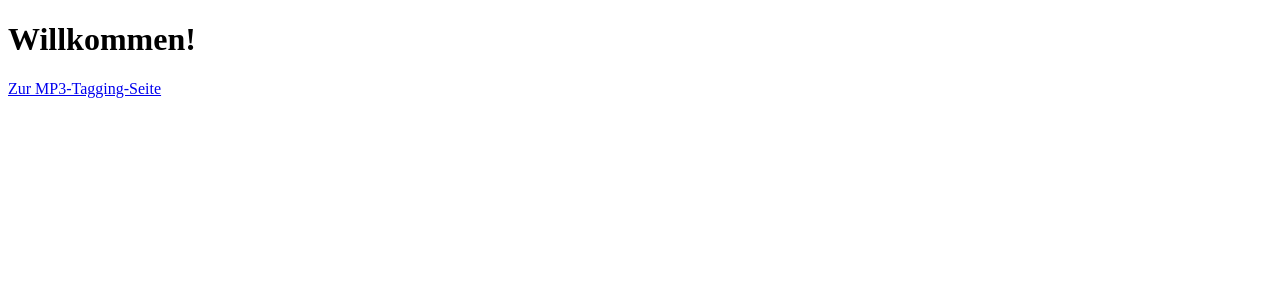
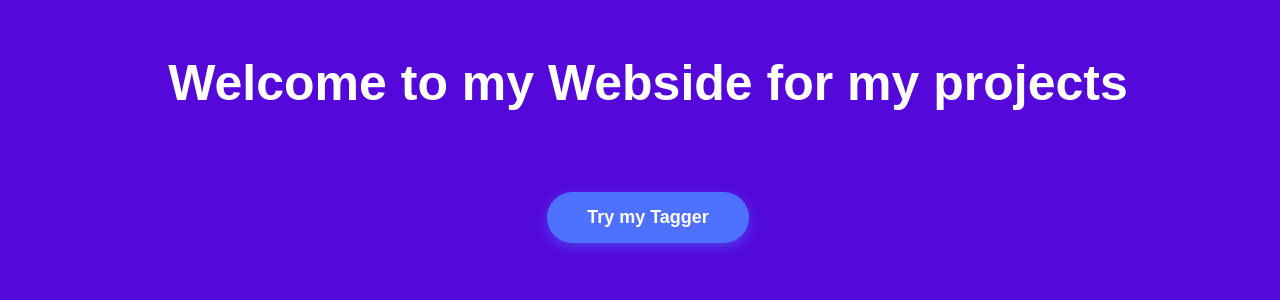
Before and after one commit to Youdontknowme720/taggerweb, a React (Vite) app: page / in a window 1280 px wide. Shown: the top 300 px of the page. Built offline with nearby package versions, Linux system fonts and the light colour scheme.

Commit message:
Home-Page

```diff
--- a/src/App.tsx
+++ b/src/App.tsx
@@ -1,10 +1,52 @@
-import { Link } from 'react-router-dom';
+import {Link} from 'react-router-dom';
+import {motion} from 'framer-motion';
+import './index.css'
 
 const App = () => {
     return (
         <div>
-            <h1>Willkommen!</h1>
-            <Link to="/tagger">Zur MP3-Tagging-Seite</Link>
+            <motion.h1
+                initial={{ y: '-100px' }}
+                transition={{ duration: 1.5 }}
+                animate={{
+                y: '20px',
+                fontSize: '50px',
+                width: '100%',
+                height: '100%',
+                textAlign: 'center',
+                color: 'white',
+                fontFamily: "'Outfit', sans-serif",
+            }}
+            >
+                Welcome to my Webside for my projects
+            </motion.h1>
+            <div style={{
+                display: 'flex',
+                justifyContent: 'center',
+                marginTop: '100px',
+            }}>
+                <Link to="/tagger">
+                    <motion.button
+                        whileHover={{ scale: 1.1, boxShadow: '0px 0px 8px rgb(78, 113, 255)' }}
+                        whileTap={{ scale: 0.95 }}
+                        transition={{ type: 'spring', stiffness: 300 }}
+                        style={{
+                            backgroundColor: '#4E71FF',
+                            color: 'white',
+                            border: 'none',
+                            padding: '15px 40px',
+                            fontSize: '18px',
+                            borderRadius: '30px',
+                            cursor: 'pointer',
+                            fontWeight: '600',
+                            boxShadow: '0px 4px 12px rgba(78, 113, 255, 0.5)',
+                            userSelect: 'none',
+                        }}
+                    >
+                        Try my Tagger
+                    </motion.button>
+                </Link>
+            </div>
         </div>
     );
 };
--- a/src/comps/DropboxAndInput/Dropbox.css
+++ b/src/comps/DropboxAndInput/Dropbox.css
@@ -1,5 +1,5 @@
 .dropbox-text {
     font-size: 28px;
     font-family: 'Outfit', sans-serif;
-    color: white;
+    color: rgb(255, 255, 255, 0.5);
 }
--- a/src/comps/Expl/Explain.css
+++ b/src/comps/Expl/Explain.css
@@ -2,7 +2,7 @@
     display: flex;
     margin-top: 120px;
     align-items: center;
-    justify-content: space-between;
+    justify-content: center;
     width: 60%;
 }
 .explain-img{
--- a/src/comps/Expl/ExplainT.tsx
+++ b/src/comps/Expl/ExplainT.tsx
@@ -10,9 +10,10 @@ const ExplainTxt: React.FC = () => {
                      fontSize: '20px',
                  }
              }>
-            <h2>
-                Was ist MP3-Tagging</h2>
-            <p>
+            <h2 style={{display: "flex", justifyContent: "center"}}>
+                Was ist MP3-Tagging
+            </h2>
+            <p style={{display: "flex"}}>
                 MP3-Tagging bedeutet, Audiodateien mit zusätzlichen Informationen zu versehen, wie Titel, Künstler,
                 Album, Genre und mehr.
                 Diese Tags helfen dabei, Musik zu organisieren und schneller zu finden – sei es auf dem Computer, in
--- a/src/comps/Headding.css
+++ b/src/comps/Headding.css
@@ -12,5 +12,6 @@
 .title-text{
     color: #BBFBFF;
     font-size: 40px;
+    align-items: center;
     font-family: 'Outfit', sans-serif;
 }
--- /dev/null
+++ b/src/index.css
@@ -0,0 +1,5 @@
+html, body {
+    background-color: rgba(84, 9, 218, 1);
+    height: 100%;
+    width: 100%;
+}
--- a/src/pages/TaggerPage.tsx
+++ b/src/pages/TaggerPage.tsx
@@ -18,7 +18,6 @@ const TaggerPage = () => {
             justifyContent: "center",
             height: "100%",
             width: "100%",
-            backgroundColor: "rgba(84, 9, 218, 1)",
             fontFamily: "'Outfit', sans-serif"
         }}>
             <div style={{display: "flex", justifyContent: "center", marginTop: "50px"}}>
```
